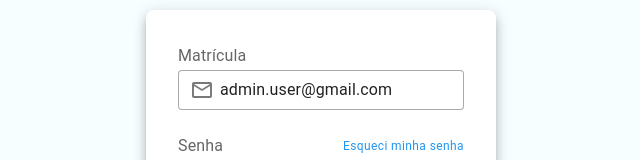
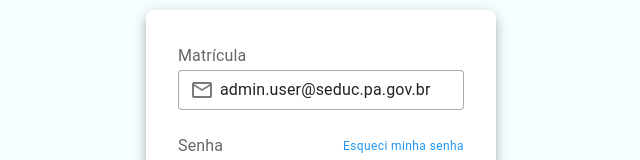
Before and after one commit to renananchieta/nova-intranet, a Vue app: page /login in a window 1280 px wide. Shown: the part 214-374 px from the top of the page, without its empty margins (319-959 px from the left). Built offline with nearby package versions, Linux system fonts and the light colour scheme; no server answers; what vue-the-mask would draw is missing.

Commit message:
correções de bugs

```diff
--- a/src/pages/login.vue
+++ b/src/pages/login.vue
@@ -89,7 +89,7 @@ import { useRouter } from 'vue-router';
 const visible = ref(false);
 const carregando = ref(false);
 const form = ref({
-    email: "admin.user@gmail.com",
+    email: "admin.user@seduc.pa.gov.br",
     senha: "12345678",
     device_name: ""
 });
```
